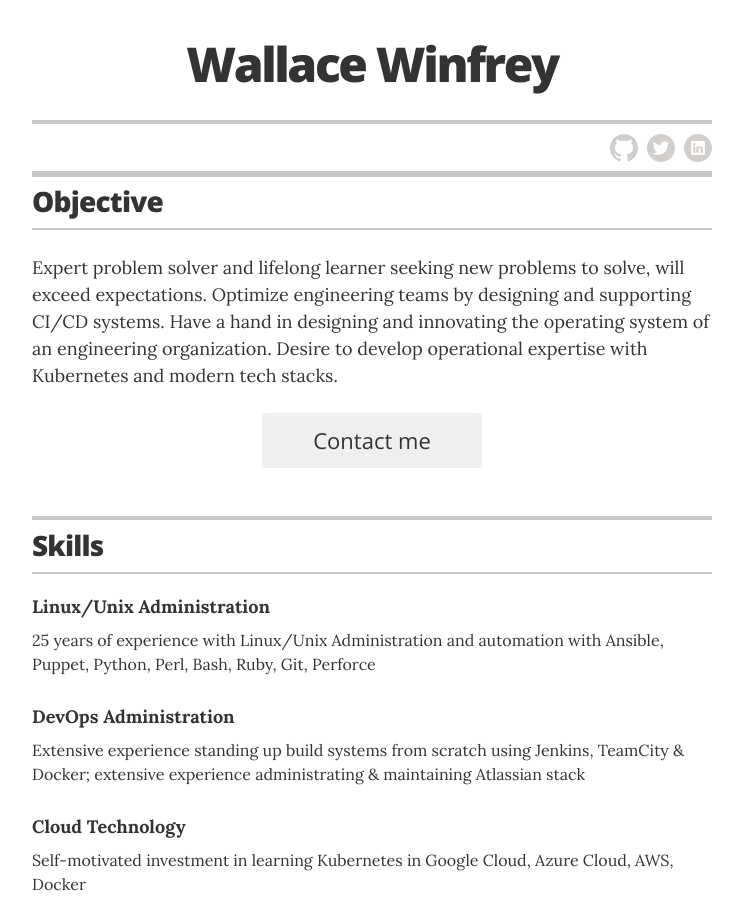
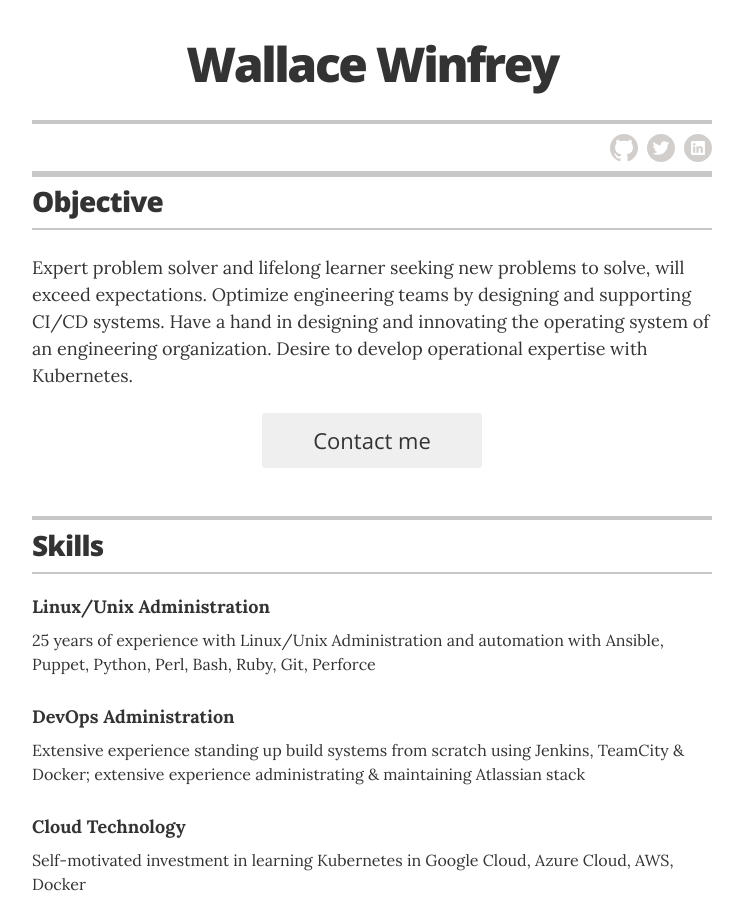
Before and after one commit to wallacewinfrey/wallacewinfrey.github.io, a Jekyll site: the page built from index.html, in a window 1280 px wide and 900 px high. Shown: the whole window, without its empty margins (268-1011 px from the left). Built offline with Jekyll 4.4.1, drawn with Linux system fonts in a browser that asks for light colours.

Commit message:
Minor edit

```diff
--- a/_config.yml
+++ b/_config.yml
@@ -24,7 +24,7 @@ resume_header_contact_info:     "31478 Burke Road Golden CO 80403 • 720-244-24
 display_header_contact_info:    "false"
 
 # executive summary
-resume_header_intro: "<p>Expert problem solver and lifelong learner seeking new problems to solve, will exceed expectations. Optimize engineering teams by designing and supporting CI/CD systems. Have a hand in designing and innovating the operating system of an engineering organization. Desire to develop operational expertise with Kubernetes and modern tech stacks.</p>"
+resume_header_intro: "<p>Expert problem solver and lifelong learner seeking new problems to solve, will exceed expectations. Optimize engineering teams by designing and supporting CI/CD systems. Have a hand in designing and innovating the operating system of an engineering organization. Desire to develop operational expertise with Kubernetes.</p>"
 
 # use "yes" to display the email contact button,
 # "no" to display an "I'm not looking for work" message,
```
